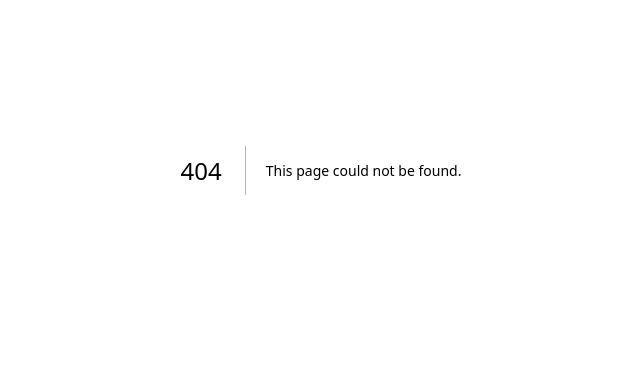
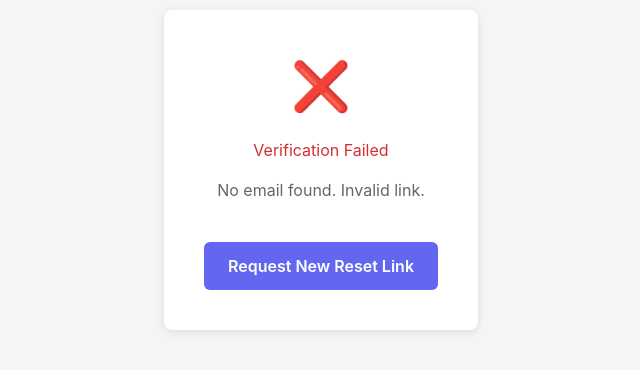
Before and after one commit to NLonka/duemora-web, a Next.js app: page /reset-password in a window 1280 px wide. Before the commit this address had no page. Shown: the part 230-600 px from the top of the page, without its empty margins (319-959 px from the left). Built offline with nearby package versions, Linux system fonts and the light colour scheme.

Commit message:
feat: Add /reset-password page for password reset verification

```diff
--- /dev/null
+++ b/app/reset-password/page.tsx
@@ -0,0 +1,153 @@
+'use client'
+
+import { useEffect, useState, Suspense } from 'react'
+import { useRouter, useSearchParams } from 'next/navigation'
+
+export const dynamic = 'force-dynamic'
+
+function ResetPasswordContent() {
+  const router = useRouter()
+  const searchParams = useSearchParams()
+  const [status, setStatus] = useState<'loading' | 'success' | 'error'>('loading')
+  const [message, setMessage] = useState('')
+
+  useEffect(() => {
+    const resetPassword = async () => {
+      try {
+        // Get email from URL params
+        const email = searchParams.get('email')
+
+        console.log('🔐 Password reset:', { email })
+
+        if (!email) {
+          setStatus('error')
+          setMessage('No email found. Invalid link.')
+          return
+        }
+
+        // Call backend to verify email and generate recovery link
+        const apiBaseUrl = process.env.NEXT_PUBLIC_API_BASE_URL || 'https://duemora-production.up.railway.app'
+        const verifyRes = await fetch(`${apiBaseUrl}/auth/reset-password-verify`, {
+          method: 'POST',
+          headers: { 'Content-Type': 'application/json' },
+          body: JSON.stringify({ email }),
+        })
+
+        if (!verifyRes.ok) {
+          const error = await verifyRes.json()
+          console.error('❌ Verification failed:', error)
+          setStatus('error')
+          setMessage(error.details || 'Password reset verification failed. Please try again.')
+          return
+        }
+
+        console.log('✅ Email verified for password reset')
+        setStatus('success')
+        setMessage('Email verified! Redirecting to app...')
+
+        // Redirect to app after 2 seconds
+        setTimeout(() => {
+          window.location.href = `duemora://reset-password?email=${encodeURIComponent(email)}`
+        }, 2000)
+      } catch (err) {
+        console.error('❌ Reset failed:', err)
+        setStatus('error')
+        setMessage('Password reset failed. Please try again.')
+      }
+    }
+
+    resetPassword()
+  }, [searchParams])
+
+  return (
+    <div style={{
+      display: 'flex',
+      flexDirection: 'column',
+      alignItems: 'center',
+      justifyContent: 'center',
+      minHeight: '100vh',
+      backgroundColor: '#f5f5f5',
+      fontFamily: '-apple-system, BlinkMacSystemFont, "Segoe UI", "Roboto"',
+      padding: '20px',
+    }}>
+      <div style={{
+        backgroundColor: 'white',
+        borderRadius: '8px',
+        padding: '40px',
+        boxShadow: '0 2px 8px rgba(0,0,0,0.1)',
+        maxWidth: '400px',
+        textAlign: 'center',
+      }}>
+        {status === 'loading' && (
+          <>
+            <div style={{ fontSize: '48px', marginBottom: '16px' }}>🔐</div>
+            <h1 style={{ margin: '16px 0', color: '#333' }}>Verifying Reset Link</h1>
+            <p style={{ color: '#666', marginBottom: '24px' }}>Please wait...</p>
+            <div style={{
+              width: '40px',
+              height: '40px',
+              border: '3px solid #e0e0e0',
+              borderTop: '3px solid #6366f1',
+              borderRadius: '50%',
+              animation: 'spin 1s linear infinite',
+              margin: '0 auto',
+            }} />
+            <style>{`
+              @keyframes spin {
+                0% { transform: rotate(0deg); }
+                100% { transform: rotate(360deg); }
+              }
+            `}</style>
+          </>
+        )}
+
+        {status === 'success' && (
+          <>
+            <div style={{ fontSize: '48px', marginBottom: '16px' }}>✅</div>
+            <h1 style={{ margin: '16px 0', color: '#333' }}>Email Verified!</h1>
+            <p style={{ color: '#666' }}>
+              {message}
+            </p>
+            <p style={{ color: '#999', fontSize: '14px', marginTop: '20px' }}>
+              Redirecting to Duemora app...
+            </p>
+          </>
+        )}
+
+        {status === 'error' && (
+          <>
+            <div style={{ fontSize: '48px', marginBottom: '16px' }}>❌</div>
+            <h1 style={{ margin: '16px 0', color: '#d32f2f' }}>Verification Failed</h1>
+            <p style={{ color: '#666', marginBottom: '20px' }}>
+              {message}
+            </p>
+            <button
+              onClick={() => window.location.href = 'duemora://forgot-password'}
+              style={{
+                backgroundColor: '#6366f1',
+                color: 'white',
+                border: 'none',
+                padding: '12px 24px',
+                borderRadius: '6px',
+                fontSize: '16px',
+                fontWeight: '600',
+                cursor: 'pointer',
+                marginTop: '20px',
+              }}
+            >
+              Request New Reset Link
+            </button>
+          </>
+        )}
+      </div>
+    </div>
+  )
+}
+
+export default function ResetPasswordPage() {
+  return (
+    <Suspense fallback={<div style={{ display: 'flex', alignItems: 'center', justifyContent: 'center', height: '100vh' }}>Loading...</div>}>
+      <ResetPasswordContent />
+    </Suspense>
+  )
+}
```
